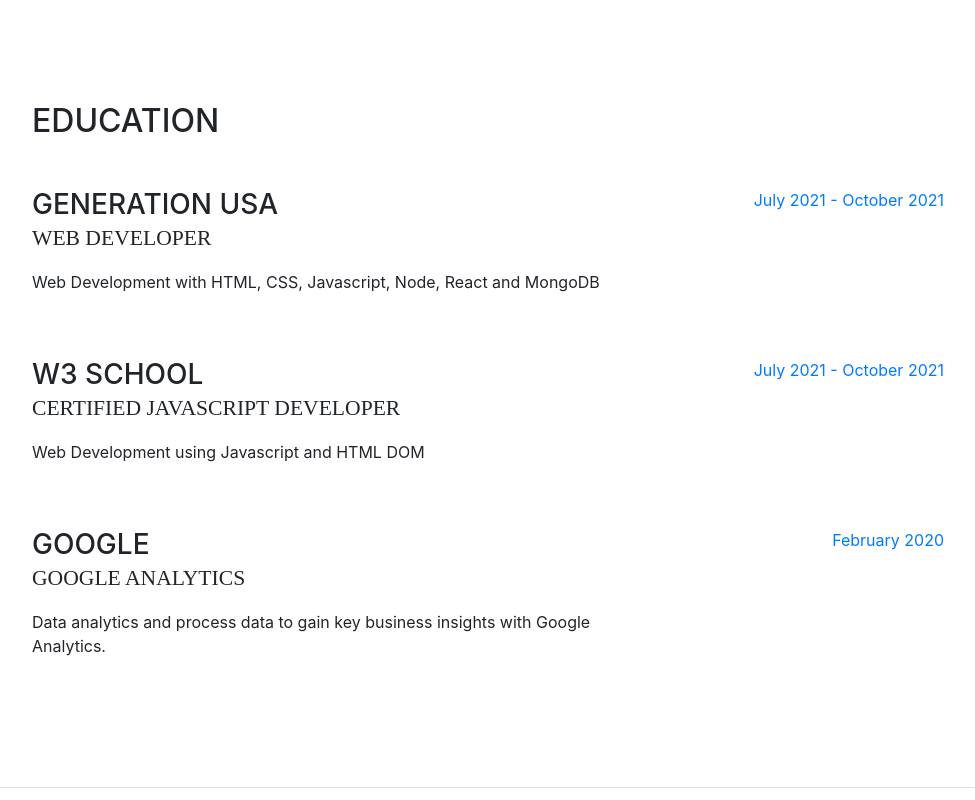
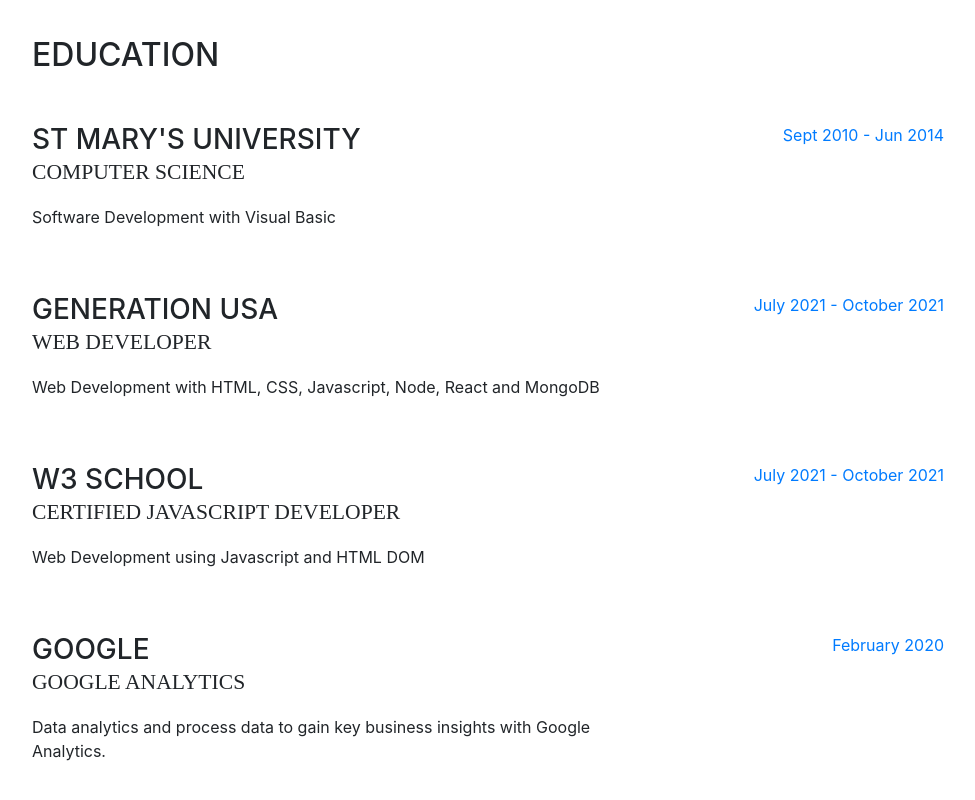
Before and after one commit to Kaluzy/portfolio-webdv, a website with bundled scripts: page index.html in a window 1280 px wide. Shown: the part 1697-2497 px from the top of the page, without its empty margins (288-1263 px from the left). Built offline with nearby package versions, Linux system fonts and the light colour scheme; files whose address does not match are found by name; a web font is replaced by a local one.

Commit message:
Update index.html
Education st marys add

```diff
--- a/index.html
+++ b/index.html
@@ -184,7 +184,19 @@
       >
         <div class="my-auto">
           <h2 class="mb-5">Education</h2>
-
+        <div class="resume-item d-flex flex-column flex-md-row mb-5">
+            <div class="resume-content mr-auto">
+              <h3 class="mb-0">St Mary's University </h3>
+              <div class="subheading mb-3">Computer Science</div>
+              <div>
+                Software Development with Visual Basic
+              </div>
+              <p></p>
+            </div>
+            <div class="resume-date text-md-right">
+              <span class="text-primary">Sept 2010 - Jun 2014</span>
+            </div>
+          </div>
           <div class="resume-item d-flex flex-column flex-md-row mb-5">
             <div class="resume-content mr-auto">
               <h3 class="mb-0">Generation USA</h3>
```
